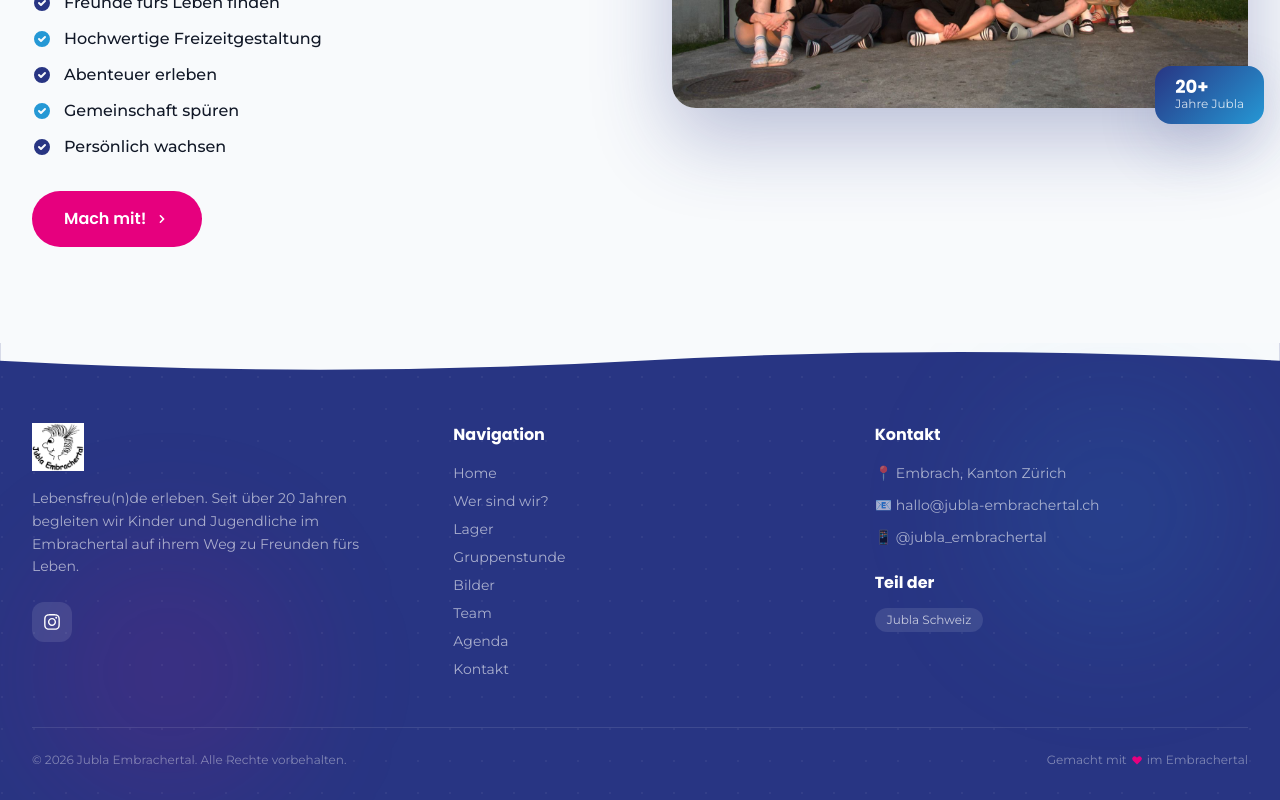
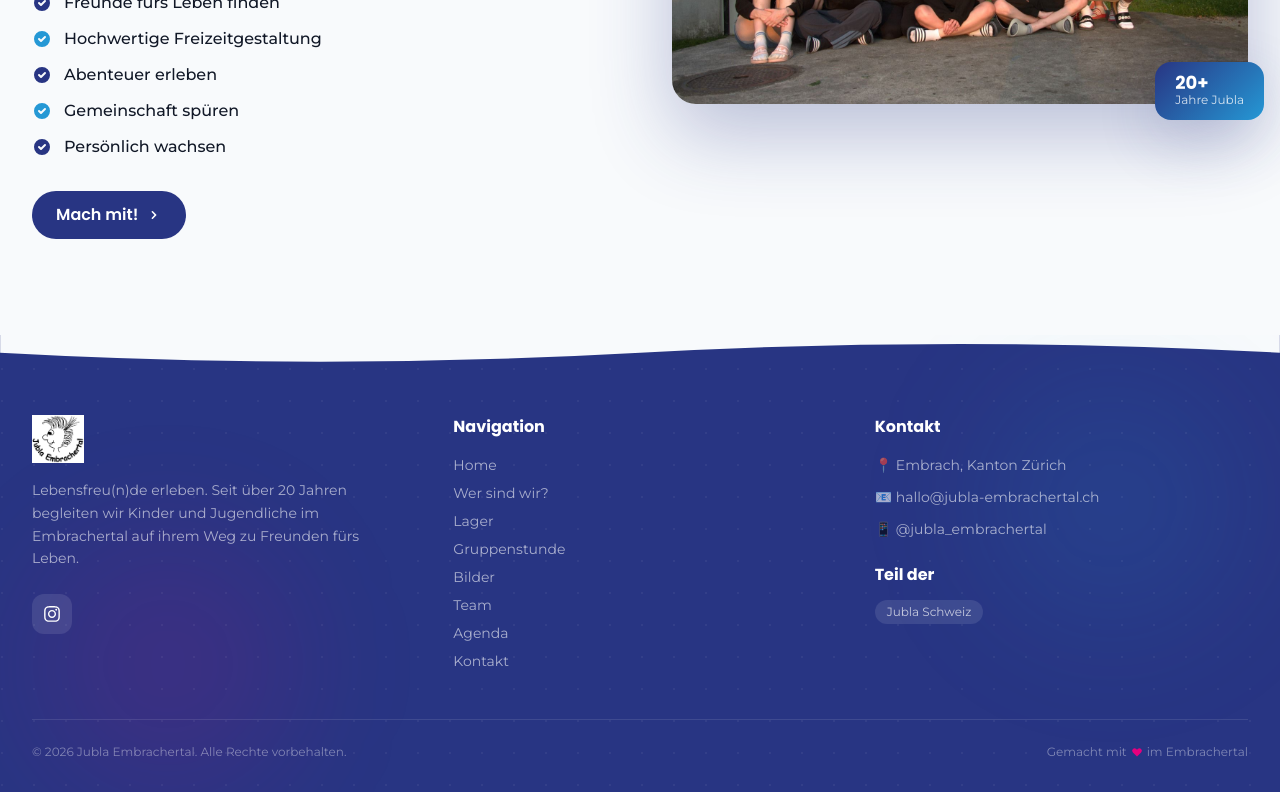
Before and after one commit to nveedee/jubla-embrachertal, a React (Vite) app: page /wer-sind-wir in a window 1280 px wide. Shown: the part 799-1599 px from the top of the page. Built offline with nearby package versions, Linux system fonts and the light colour scheme.

Commit message:
some color changes

```diff
--- a/src/components/AboutUs.jsx
+++ b/src/components/AboutUs.jsx
@@ -66,7 +66,7 @@ export default function AboutUs() {
               whileHover={{ scale: 1.05 }}
               whileTap={{ scale: 0.98 }}
               onClick={() => navigate('/gruppenstunde')}
-              className="btn-primary"
+              className="inline-flex items-center gap-2 bg-[#283583] hover:bg-[#1e2666] text-white font-heading font-semibold px-6 py-3 rounded-full transition-colors duration-300"
               initial={{ opacity: 0 }}
               animate={inView ? { opacity: 1 } : {}}
               transition={{ delay: 0.8 }}
--- a/src/components/Navbar.jsx
+++ b/src/components/Navbar.jsx
@@ -67,7 +67,7 @@ export default function Navbar() {
                   className="relative px-4 py-2 font-body font-medium text-sm text-white/90 hover:text-white transition-colors duration-300 rounded-full group"
                 >
                   {link.label}
-                  <span className={`absolute bottom-1 left-1/2 -translate-x-1/2 h-0.5 bg-accent rounded-full transition-all duration-300 ${
+                  <span className={`absolute bottom-1 left-1/2 -translate-x-1/2 h-0.5 bg-white rounded-full transition-all duration-300 ${
                     isActive(link.to) ? 'w-4/5' : 'w-0 group-hover:w-4/5'
                   }`} />
                 </Link>
```
